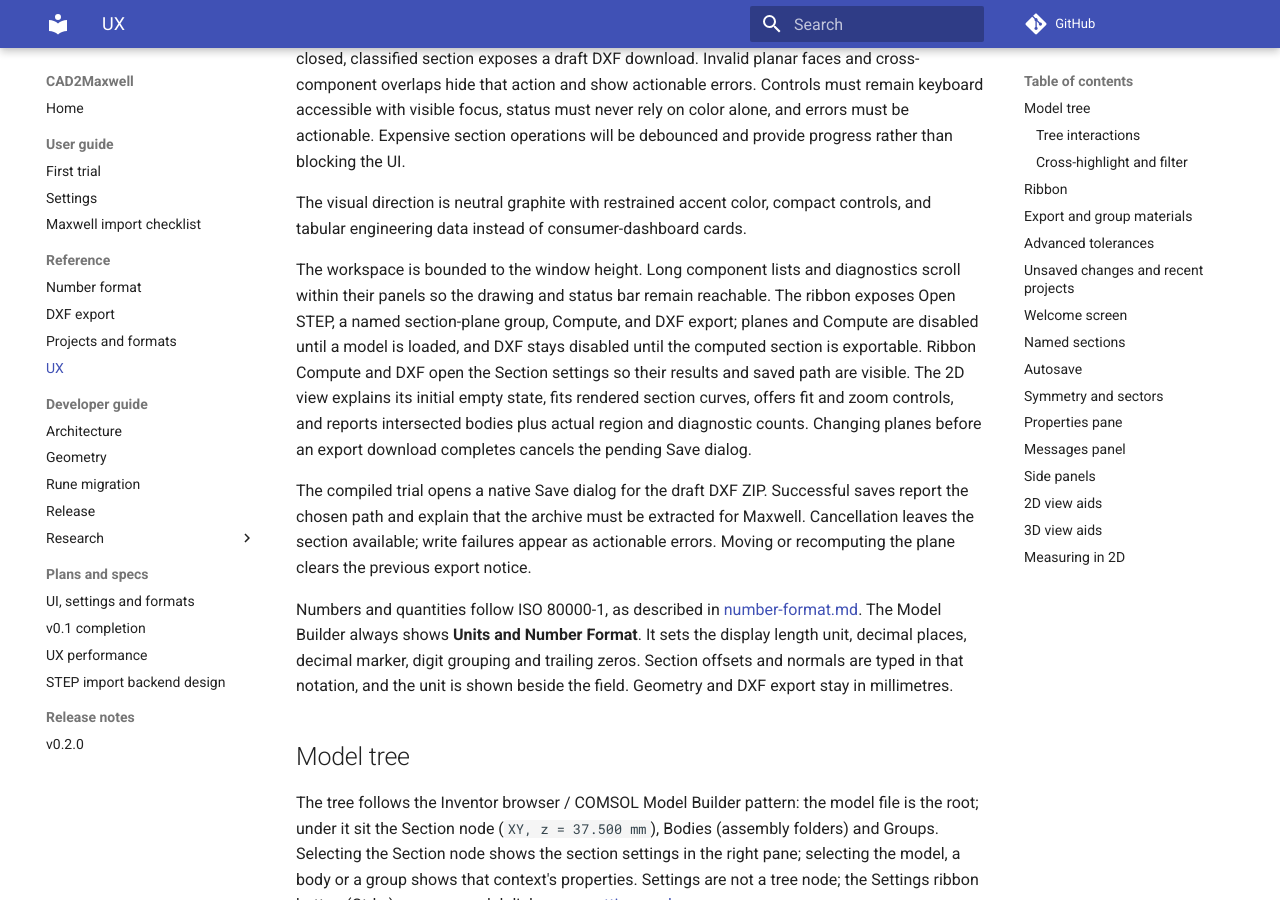
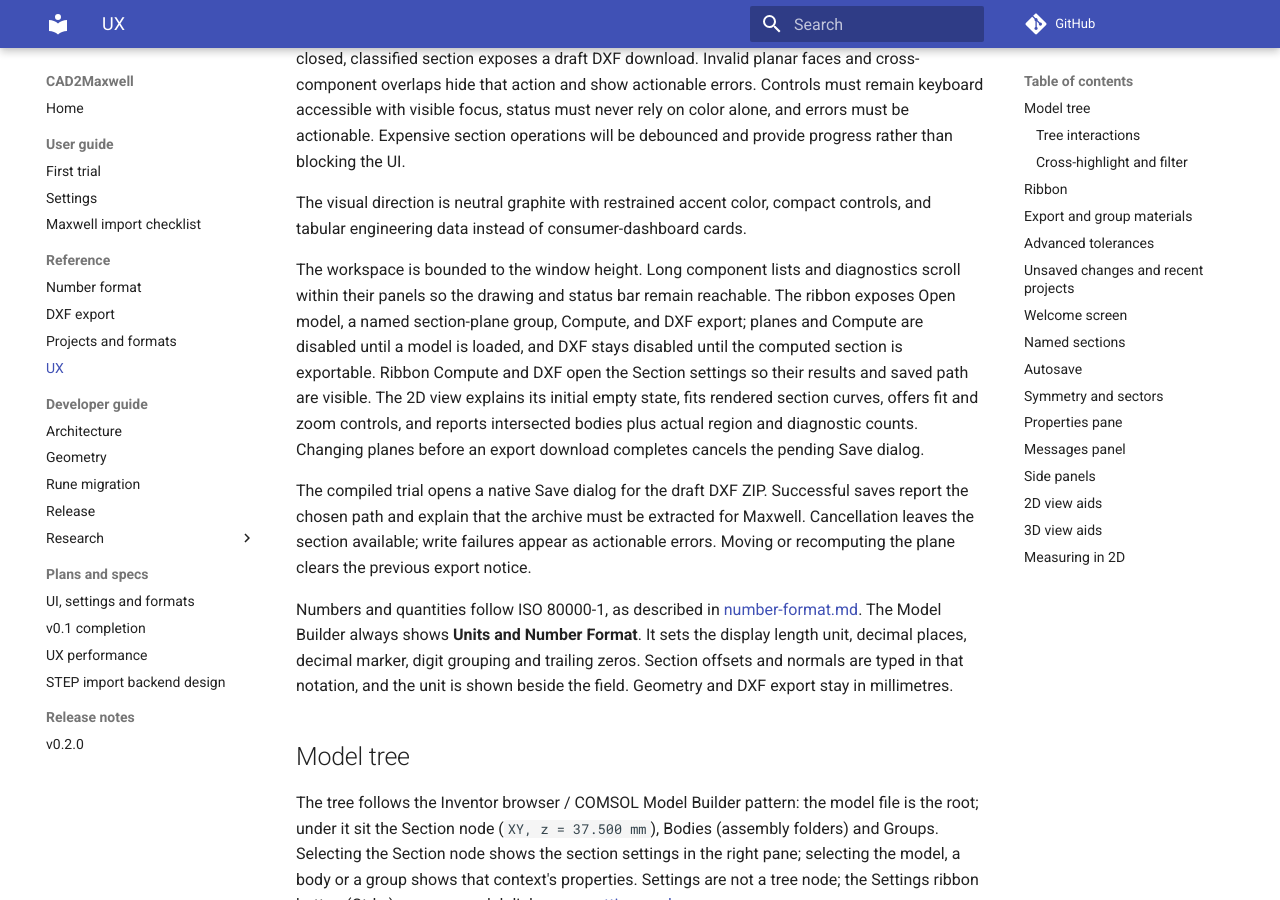
Before and after one commit to Jinksen/CAD-2D-convertor, an MkDocs documentation site: the page built from docs/ux.md, in a window 1280 px wide and 900 px high, scrolled down 786 px. Built offline with MkDocs 1.6.1 and Material for MkDocs 9.7.7, drawn with Linux system fonts in a browser that asks for light colours; comment, search, counter and statistics services are not loaded; some of the changed text lies outside the part shown.

Commit message:
docs: README and UX updates for settings, sessions and named sections
Co-Authored-By: Claude Sonnet 5.5 <noreply@anthropic.com>

```diff
--- a/docs/ux.md
+++ b/docs/ux.md
@@ -12,7 +12,7 @@ Selection synchronizes across the model tree, 3D preview, 2D section viewport, c
 
 The visual direction is neutral graphite with restrained accent color, compact controls, and tabular engineering data instead of consumer-dashboard cards.
 
-The workspace is bounded to the window height. Long component lists and diagnostics scroll within their panels so the drawing and status bar remain reachable. The ribbon exposes Open STEP, a named section-plane group, Compute, and DXF export; planes and Compute are disabled until a model is loaded, and DXF stays disabled until the computed section is exportable. Ribbon Compute and DXF open the Section settings so their results and saved path are visible. The 2D view explains its initial empty state, fits rendered section curves, offers fit and zoom controls, and reports intersected bodies plus actual region and diagnostic counts. Changing planes before an export download completes cancels the pending Save dialog.
+The workspace is bounded to the window height. Long component lists and diagnostics scroll within their panels so the drawing and status bar remain reachable. The ribbon exposes Open model, a named section-plane group, Compute, and DXF export; planes and Compute are disabled until a model is loaded, and DXF stays disabled until the computed section is exportable. Ribbon Compute and DXF open the Section settings so their results and saved path are visible. The 2D view explains its initial empty state, fits rendered section curves, offers fit and zoom controls, and reports intersected bodies plus actual region and diagnostic counts. Changing planes before an export download completes cancels the pending Save dialog.
 
 The compiled trial opens a native Save dialog for the draft DXF ZIP. Successful saves report the chosen path and explain that the archive must be extracted for Maxwell. Cancellation leaves the section available; write failures appear as actionable errors. Moving or recomputing the plane clears the previous export notice.
 
@@ -39,7 +39,7 @@ Hovering a body row highlights the body in the 2D and 3D views, and hovering a b
 
 ## Ribbon
 
-Groups, each with a caption: File (Open STEP, Open project, Save), Section (plane XY/XZ/YZ/Custom, Compute section), Export (DXF), Edit (Undo, Redo) and View (2D/3D), then Settings at the right. Every button has a tooltip with its shortcut. The plane and Compute exist only in the ribbon; the Section pane keeps the offset, custom normal and align fields.
+Groups, each with a caption: File (Open model, Open project, Recent, Save), Section (plane XY/XZ/YZ/Custom, Compute section), Export (DXF), Edit (Undo, Redo) and View (2D/3D), then Settings at the right. Every button has a tooltip with its shortcut. The plane and Compute exist only in the ribbon; the Section pane keeps the offset, custom normal and align fields.
 
 ## Export and group materials
 
```
Also changed, not shown: README.md (+7 -4 lines).
